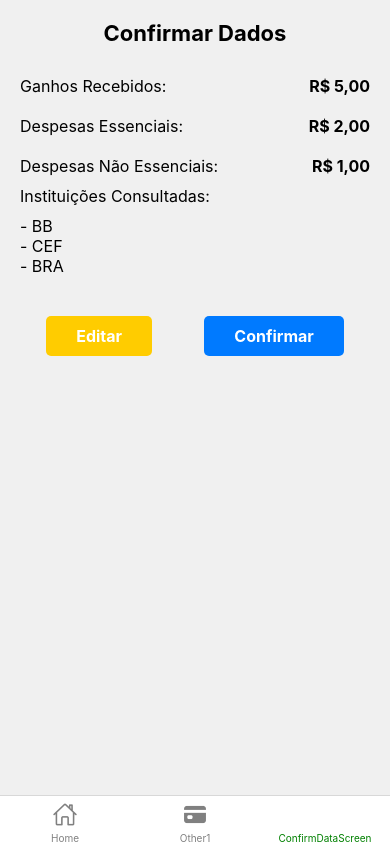
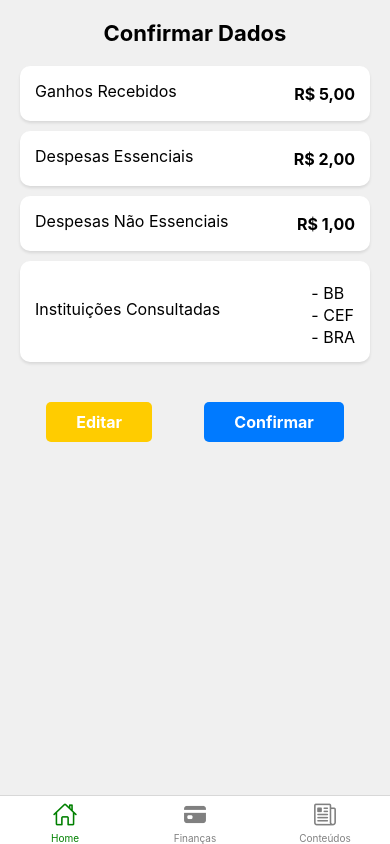
Before and after one commit to jeronimafloriano/app-finan-hacka, a React Native app in the folder MeuApp/: screen /ConfirmDataScreen in a window 390 px wide. Built offline with nearby package versions, Linux system fonts and the light colour scheme.

Commit message:
Add  tela de conteudos financeiros

```diff
--- a/MeuApp/App.tsx
+++ b/MeuApp/App.tsx
@@ -1,6 +1,7 @@
 import React from 'react';
 import { NavigationContainer } from '@react-navigation/native';
 import { createBottomTabNavigator } from '@react-navigation/bottom-tabs';
+import { createStackNavigator } from '@react-navigation/stack';
 import { Ionicons } from '@expo/vector-icons';
 
 import { enableScreens } from 'react-native-screens';
@@ -8,6 +9,7 @@ import { Image, View } from 'react-native';
 import FinanceScreen from './screens/FinanceScreen';
 import HomeScreen from './screens/HomeScreen';
 import ConfirmDataScreen from './screens/ConfirmDataScreen';
+import ConteudoScreen from './screens/ConteudoScreen';
 
 // Tipos para ícones da tab bar
 type TabBarIconProps = {
@@ -16,10 +18,95 @@ type TabBarIconProps = {
 };
 
 const Tab = createBottomTabNavigator();
+const Stack = createStackNavigator();
 
 enableScreens();
 
+function HomeStack() {
+  return (
+    <Stack.Navigator>
+      <Stack.Screen
+        name="Home"
+        component={HomeScreen}
+        options={{
+          headerTitle: () => (
+            <Image
+              source={require('../MeuApp/assets/logo.png')}
+              style={{ width: 100, height: 40 }}
+              resizeMode="contain"
+            />
+          ),
+          headerTitleAlign: 'center',
+        }}
+      />
+      <Stack.Screen
+        name="ConfirmDataScreen"
+        component={ConfirmDataScreen}
+        options={{
+          headerShown: false, // ou customize o header como quiser
+        }}
+      />
+    </Stack.Navigator>
+  );
+}
+
 export default function App() {
+  return (
+    <NavigationContainer>
+      <Tab.Navigator
+        screenOptions={({ route }) => ({
+          tabBarIcon: ({ color, size }) => {
+            if (route.name === 'Home') {
+              return <Ionicons name="home-outline" size={size} color={color} />;
+            } else if (route.name === 'Finanças') {
+              return <Ionicons name="card" size={size} color={color} />;
+            } else if (route.name === 'Conteúdos') {
+              return <Ionicons name="newspaper-outline" size={size} color={color} />;
+            }
+          },
+          tabBarActiveTintColor: 'green',
+          tabBarInactiveTintColor: 'gray',
+        })}
+      >
+        {/* Usando o Stack Navigator dentro da aba Home */}
+        <Tab.Screen
+          name="Home"
+          component={HomeStack}
+          options={{ headerShown: false }}
+        />
+        <Tab.Screen
+          name="Finanças"
+          component={FinanceScreen}
+          options={{
+            headerTitle: () => (
+              <Image
+                source={require('../MeuApp/assets/logo.png')}
+                style={{ width: 100, height: 40 }}
+                resizeMode="contain"
+              />
+            ),
+            headerTitleAlign: 'center',
+          }}
+        />
+        <Tab.Screen
+          name="Conteúdos"
+          component={ConteudoScreen}
+          options={{
+            headerTitle: () => (
+              <Image
+                source={require('../MeuApp/assets/logo.png')}
+                style={{ width: 100, height: 40 }}
+                resizeMode="contain"
+              />
+            ),
+            headerTitleAlign: 'center',
+          }}
+        />
+      </Tab.Navigator>
+    </NavigationContainer>
+  );
+}
+/*export default function App() {
   return (
     <NavigationContainer>
       <Tab.Navigator
@@ -74,4 +161,4 @@ export default function App() {
       </Tab.Navigator>
     </NavigationContainer>
   );
-}
+}*/
--- a/MeuApp/package.json
+++ b/MeuApp/package.json
@@ -13,6 +13,7 @@
     "@expo/webpack-config": "~19.0.1",
     "@react-navigation/bottom-tabs": "^6.6.1",
     "@react-navigation/native": "^6.1.18",
+    "@react-navigation/stack": "^6.4.1",
     "expo": "~50.0.21",
     "expo-status-bar": "~1.12.1",
     "react": "18.2.0",
--- a/MeuApp/screens/ConfirmDataScreen.tsx
+++ b/MeuApp/screens/ConfirmDataScreen.tsx
@@ -1,50 +1,97 @@
-import React from 'react';
-import { View, Text, StyleSheet, TouchableOpacity, ActivityIndicator } from 'react-native';
+import React, { useState } from 'react';
+import { View, Text, TouchableOpacity, TextInput, StyleSheet, ActivityIndicator } from 'react-native';
 
 const ConfirmDataScreen = () => {
-  const [loading, setLoading] = React.useState(false);
+  const [loading, setLoading] = useState(false);
+  const [isEditing, setIsEditing] = useState(false);
+
+  const [ganhos, setGanhos] = useState("R$ 5,00");
+  const [despesasEssenciais, setDespesasEssenciais] = useState("R$ 2,00");
+  const [despesasNaoEssenciais, setDespesasNaoEssenciais] = useState("R$ 1,00");
+
+  // Lista de instituições
+  const instituicoes = ['BB', 'CEF', 'BRA'];
 
   const handleConfirm = () => {
     setLoading(true);
-    // Simular uma ação, como uma requisição à API
     setTimeout(() => {
       setLoading(false);
       alert("Dados confirmados!");
-    }, 2000); // Exemplo de tempo de carregamento simulado
+    }, 2000); // Simula um tempo de carregamento
+  };
+
+  const handleEdit = () => {
+    setIsEditing(!isEditing); // Alterna entre modo de edição e exibição
   };
 
   return (
     <View style={styles.container}>
       <Text style={styles.title}>Confirmar Dados</Text>
 
-      <View style={styles.dataRow}>
-        <Text style={styles.label}>Ganhos Recebidos:</Text>
-        <Text style={styles.value}>R$ 5,00</Text>
+      {/* Caixa para "Ganhos Recebidos" */}
+      <View style={styles.item}>
+        <Text style={styles.itemText}>Ganhos Recebidos</Text>
+        {isEditing ? (
+          <TextInput
+            style={styles.input}
+            value={ganhos}
+            onChangeText={setGanhos}
+            keyboardType="numeric"
+          />
+        ) : (
+          <Text style={styles.value}>{ganhos}</Text>
+        )}
       </View>
 
-      <View style={styles.dataRow}>
-        <Text style={styles.label}>Despesas Essenciais:</Text>
-        <Text style={styles.value}>R$ 2,00</Text>
+      {/* Caixa para "Despesas Essenciais" */}
+      <View style={styles.item}>
+        <Text style={styles.itemText}>Despesas Essenciais</Text>
+        {isEditing ? (
+          <TextInput
+            style={styles.input}
+            value={despesasEssenciais}
+            onChangeText={setDespesasEssenciais}
+            keyboardType="numeric"
+          />
+        ) : (
+          <Text style={styles.value}>{despesasEssenciais}</Text>
+        )}
       </View>
 
-      <View style={styles.dataRow}>
-        <Text style={styles.label}>Despesas Não Essenciais:</Text>
-        <Text style={styles.value}>R$ 1,00</Text>
+      {/* Caixa para "Despesas Não Essenciais" */}
+      <View style={styles.item}>
+        <Text style={styles.itemText}>Despesas Não Essenciais</Text>
+        {isEditing ? (
+          <TextInput
+            style={styles.input}
+            value={despesasNaoEssenciais}
+            onChangeText={setDespesasNaoEssenciais}
+            keyboardType="numeric"
+          />
+        ) : (
+          <Text style={styles.value}>{despesasNaoEssenciais}</Text>
+        )}
       </View>
 
-      <Text style={styles.label}>Instituições Consultadas:</Text>
-      <View style={styles.institutions}>
-        <Text style={styles.institution}>- BB</Text>
-        <Text style={styles.institution}>- CEF</Text>
-        <Text style={styles.institution}>- BRA</Text>
-      </View>
+      {/* Caixa para "Instituições Consultadas" */}
+      <View style={styles.item}>
+  <Text style={styles.itemText}>Instituições Consultadas</Text>
+  {/* Adicionar marginTop para espaçamento entre o título e as instituições */}
+  <View style={styles.institutionContainer}>
+    {instituicoes.map((instituicao, index) => (
+      <Text key={index} style={styles.institutionText}>- {instituicao}</Text>
+    ))}
+  </View>
+</View>
 
+
+      {/* Loading e botões de ação */}
       {loading ? (
         <ActivityIndicator size="large" color="#0000ff" />
       ) : (
         <View style={styles.buttonContainer}>
-          <TouchableOpacity style={styles.buttonEdit}>
-            <Text style={styles.buttonText}>Editar</Text>
+          <TouchableOpacity style={styles.buttonEdit} onPress={handleEdit}>
+            <Text style={styles.buttonText}>{isEditing ? 'Salvar' : 'Editar'}</Text>
           </TouchableOpacity>
 
           <TouchableOpacity style={styles.buttonConfirm} onPress={handleConfirm}>
@@ -69,25 +116,48 @@ const styles = StyleSheet.create({
     color: '#000',
     textAlign: 'center',
   },
-  dataRow: {
+  item: {
     flexDirection: 'row',
     justifyContent: 'space-between',
-    paddingVertical: 10,
+    alignItems: 'center',
+    padding: 15,
+    borderRadius: 10,
+    backgroundColor: '#ffffff',
+    marginBottom: 10,
+    shadowColor: '#000',
+    shadowOpacity: 0.1,
+    shadowRadius: 3,
+    shadowOffset: { width: 0, height: 2 },
+    elevation: 2,
   },
-  label: {
+  itemText: {
     fontSize: 16,
-    color: '#000',
+    color: '#000000',
+    marginBottom: 5, // Adiciona espaçamento entre o texto e as instituições
+  },
+  institutionContainer: {
+    marginTop: 5, // Adiciona espaçamento entre o título e as instituições
+  },
+  institutionText: {
+    fontSize: 16,
+    color: '#000000',
+    marginTop: 2,  // Pequeno espaçamento entre as instituições
   },
   value: {
     fontSize: 16,
     fontWeight: 'bold',
   },
-  institutions: {
-    marginVertical: 10,
+  input: {
+    fontSize: 16,
+    borderBottomWidth: 1,
+    borderColor: '#007AFF',
+    width: 100,
+    textAlign: 'right',
   },
-  institution: {
+  label: {
     fontSize: 16,
     color: '#000',
+    marginTop: 20,
   },
   buttonContainer: {
     flexDirection: 'row',
--- /dev/null
+++ b/MeuApp/screens/ConteudoScreen.tsx
@@ -0,0 +1,110 @@
+import React from 'react';
+import { View, Text, StyleSheet, ScrollView, TouchableOpacity, Image } from 'react-native';
+import { Ionicons } from '@expo/vector-icons';
+
+const ConteudoScreen = () => {
+  // Exemplo de dados para as notícias
+  const noticias = [
+    { id: 1, titulo: "Fundamentos da Educação Financeira", resumo: "Entenda os conceitos básicos de finanças pessoais, incluindo orçamento, poupança, e planejamento financeiro. Ideal para iniciantes que desejam entender como gerenciar seu dinheiro de forma eficaz." },
+    { id: 2, titulo: "Investimentos para Iniciantes", resumo: "Aprenda os princípios fundamentais dos investimentos, incluindo ações, títulos, fundos mútuos e imóveis, que podem ajudar a tomar decisões de investimento informadas." },
+    { id: 3, titulo: "Planejamento de Aposentadoria", resumo: "Estratégias para garantir uma aposentadoria confortável, como planos de previdência, investimentos de longo prazo e gestão de riscos." },
+  ];
+
+  const handlePress = (titulo) => {
+    alert(`Você clicou na ${titulo}`);
+  };
+
+  const handleIconPress = () => {
+    // Adicione a lógica para o que acontece ao clicar no ícone
+    alert("Ícone clicado!");
+  };
+
+  return (
+    <View style={styles.container}>
+      <ScrollView>
+        <View style={styles.header}>
+          <Text style={styles.greeting}>Conteúdo</Text>
+        </View>
+
+        {/* Container para as notícias */}
+        <View style={styles.noticiasContainer}>
+          {noticias.map((noticia) => (
+            <TouchableOpacity key={noticia.id} style={styles.noticiaContainer} onPress={() => handlePress(noticia.titulo)}>
+              <View style={styles.noticiaContent}>
+                <Text style={styles.noticiaTitulo}>{noticia.titulo}</Text>
+                <Text style={styles.noticiaResumo}>{noticia.resumo}</Text>
+              </View>
+              <Ionicons name="chevron-forward-outline" size={16} color="black" style={styles.icon} />
+            </TouchableOpacity>
+          ))}
+        </View>
+      </ScrollView>
+
+      {/* Ícone no canto inferior direito, fora do ScrollView */}
+      <TouchableOpacity style={styles.iconButton} onPress={handleIconPress}>
+        <Image source={require('../assets/chat.png')} style={styles.iconImage} /> {/* Atualize o caminho para o local da imagem */}
+      </TouchableOpacity>
+    </View>
+  );
+};
+
+const styles = StyleSheet.create({
+  container: {
+    flex: 1,
+    backgroundColor: '#F0F0F0',
+    padding: 20,
+  },
+  header: {
+    marginTop: 50,
+  },
+  greeting: {
+    fontSize: 22,
+    fontWeight: 'bold',
+    marginBottom: 20,
+  },
+  noticiasContainer: {
+   flexDirection: 'column',
+    justifyContent: 'space-between',
+  },
+  noticiaContainer: {
+    backgroundColor: '#ffffff',
+    padding: 15,
+    borderRadius: 10,
+    marginBottom: 15,
+    width: '100%',
+    shadowColor: '#000',
+    shadowOpacity: 0.1,
+    shadowRadius: 3,
+    shadowOffset: { width: 0, height: 2 },
+    elevation: 2,
+  },
+  noticiaContent: {
+    marginBottom: 10,
+  },
+  noticiaTitulo: {
+    fontSize: 18,
+    fontWeight: 'bold',
+  },
+  noticiaResumo: {
+    fontSize: 14,
+    color: 'gray',
+    marginVertical: 5,
+  },
+  icon: {
+    position: 'absolute',
+    right: 10,
+    top: 15,
+  },
+  iconButton: {
+    position: 'absolute',
+    bottom: 30,
+    right: 20,
+    elevation: 2,
+  },
+  iconImage: {
+    width: 60,
+    height: 60,
+  },
+});
+
+export default ConteudoScreen;
--- a/MeuApp/screens/FinanceScreen.tsx
+++ b/MeuApp/screens/FinanceScreen.tsx
@@ -8,64 +8,64 @@ export default function FinanceScreen() {
       {/* Header */}
       <View style={styles.header}>
         <Text style={styles.greeting}>Olá, João</Text>
-        <Text style={styles.subHeader}>Here you can view overview of your budget</Text>
+        <Text style={styles.subHeader}>Aqui você pode ver uma visão geral das suas finanças</Text>
         <Ionicons name="notifications-outline" size={24} color="black" style={styles.icon} />
       </View>
 
       {/* Budget Section */}
       <View style={styles.budgetSection}>
-        <Text style={styles.budgetTitle}>My budget</Text>
-        <Text style={styles.budgetAmount}>$ 1.550,00</Text>
+        <Text style={styles.budgetTitle}>Minhas receitas</Text>
+        <Text style={styles.budgetAmount}>R$ 1.550,00</Text>
         <View style={styles.buttonGroup}>
           <TouchableOpacity style={styles.button}>
             <Ionicons name="download-outline" size={16} color="black" />
-            <Text style={styles.buttonText}>Add Income</Text>
+            <Text style={styles.buttonText}>Adicionar renda</Text>
           </TouchableOpacity>
           <TouchableOpacity style={styles.button}>
             <Ionicons name="download-outline" size={16} color="black" />
-            <Text style={styles.buttonText}>Add Spending</Text>
+            <Text style={styles.buttonText}>Adicionar despesa</Text>
           </TouchableOpacity>
         </View>
       </View>
 
       {/* Budget Overview */}
       <View style={styles.overview}>
-        <Text style={styles.sectionTitle}>Budget overview</Text>
+        <Text style={styles.sectionTitle}>Visão geral das finanças no último mês</Text>
         <View style={styles.overviewRow}>
           <View style={styles.overviewCard}>
             <Ionicons name="download-outline" size={24} color="black" />
             <Text style={styles.percentage}>+2.63%</Text>
-            <Text style={styles.amount}>Incomes</Text>
-            <Text style={styles.amount}>$3.000,00</Text>
+            <Text style={styles.amount}>Rendimentos</Text>
+            <Text style={styles.amount}>R$3.000,00</Text>
           </View>
           <View style={styles.overviewCard}>
             <Ionicons name="download-outline" size={24} color="black" />
             <Text style={styles.percentageRed}>+1.89%</Text>
-            <Text style={styles.amount}>Spending</Text>
-            <Text style={styles.amount}>$1.450,00</Text>
+            <Text style={styles.amount}>Gastos</Text>
+            <Text style={styles.amount}>R$1.450,00</Text>
           </View>
         </View>
       </View>
 
       {/* My Plan Section */}
       <View style={styles.planSection}>
-        <Text style={styles.sectionTitle}>My Plan</Text>
+        <Text style={styles.sectionTitle}>Meu Objetivo</Text>
         <View style={styles.planRow}>
           <View style={styles.planCard}>
-            <Text style={styles.planCategory}>#Vacation</Text>
-            <Text style={styles.planTitle}>Trip to Waduk Cengklik</Text>
+            <Text style={styles.planCategory}>#Imóvel</Text>
+            <Text style={styles.planTitle}>Comprar Imóvel</Text>
             <View style={styles.progress}>
-              <Text>$249</Text>
-              <Text>$400</Text>
+              <Text>R$249</Text>
+              <Text>R$400</Text>
             </View>
           </View>
-          <View style={styles.planCard}>
-            <Text style={styles.planCategory}>#work</Text>
-            <Text style={styles.planTitle}>Building Desk Setup</Text>
+          {/* <View style={styles.planCard}>
+            <Text style={styles.planCategory}>#Trabalho</Text>
+            <Text style={styles.planTitle}>Configuração do Setup de Trabalho</Text>
             <View style={styles.progress}>
-              <Text>$249</Text>
+              <Text>R$249</Text>
             </View>
-          </View>
+          </View> */}
         </View>
       </View>
     </ScrollView>
@@ -95,7 +95,8 @@ const styles = StyleSheet.create({
     top: 0,
   },
   budgetSection: {
-    backgroundColor: '#DFFF85',
+    //backgroundColor: '#DFFF85',
+    backgroundColor: '#90EE90',
     borderRadius: 10,
     padding: 20,
     marginTop: 20,
```
Also changed, not shown: MeuApp/assets/chat.png (added), 1 other file (tests, documents, lock files or other folders).
